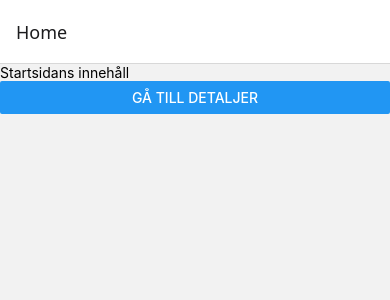
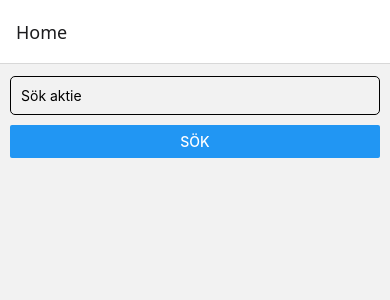
Before and after one commit to tobiaswes/AktieApp, a React Native app: screen /Home in a window 390 px wide. Shown: the top 300 px of the page. Built offline with nearby package versions, Linux system fonts and the light colour scheme.

Commit message:
Skapat en sökfunktion

```diff
--- /dev/null
+++ b/babel.config.js
@@ -0,0 +1,13 @@
+module.exports = {
+    presets: ['babel-preset-expo'],
+    plugins: [
+      ['module:react-native-dotenv', {
+        moduleName: '@env',
+        path: '.env',
+        blacklist: null,
+        whitelist: null,
+        safe: false,
+        allowUndefined: true
+      }]
+    ]
+  };
--- a/package.json
+++ b/package.json
@@ -15,6 +15,7 @@
     "expo-status-bar": "~2.0.1",
     "react": "18.3.1",
     "react-native": "0.76.9",
+    "react-native-dotenv": "^3.4.11",
     "react-native-gesture-handler": "~2.20.2",
     "react-native-reanimated": "~3.16.1",
     "react-native-safe-area-context": "4.12.0",
--- a/screens/DetailScreen.js
+++ b/screens/DetailScreen.js
@@ -4,7 +4,7 @@ import { View, Text } from 'react-native';
 export default function DetailScreen() {
   return (
     <View>
-      <Text>Detta är detaljsidan</Text>
+      <Text>Detaljsidan</Text>
     </View>
   );
 }
--- a/screens/HomeScreen.js
+++ b/screens/HomeScreen.js
@@ -1,14 +1,90 @@
-import React from 'react';
-import { View, Text, Button } from 'react-native';
+import React, { useState } from 'react';
+import {
+  View,
+  Text,
+  Button,
+  ActivityIndicator,
+  TextInput,
+  FlatList,
+  TouchableOpacity,
+  StyleSheet,
+} from 'react-native';
+import { API_KEY } from '@env';
 
 export default function HomeScreen({ navigation }) {
+  const [searchTerm, setSearchTerm] = useState('');
+  const [companies, setCompanies] = useState([]);
+  const [loading, setLoading] = useState(false);
+
+  const searchStock = () => {
+    if (!searchTerm) return;
+    setLoading(true);
+    setCompanies([]);
+
+    fetch(`https://finnhub.io/api/v1/search?q=${searchTerm}&exchange=US&token=${API_KEY}`)
+      .then(response => response.json())
+      .then(data => {
+        const results = data.result.filter(item => item.symbol && item.description);
+        setCompanies(results);
+        setLoading(false);
+      })
+      .catch(error => {
+        console.error('Fel vid sökning:', error);
+        setLoading(false);
+      });
+  };
+
+  const renderItem = ({ item }) => (
+    <TouchableOpacity
+      style={styles.item}
+      onPress={() => navigation.navigate('Details', { symbol: item.symbol })}
+    >
+      <Text style={styles.symbol}>{item.symbol}</Text>
+      <Text>{item.description}</Text>
+    </TouchableOpacity>
+  );
+
   return (
-    <View>
-      <Text>Startsidans innehåll</Text>
-      <Button
-        title="Gå till detaljer"
-        onPress={() => navigation.navigate('Details')}
+    <View style={styles.container}>
+      <TextInput
+        placeholder="Sök aktie"
+        value={searchTerm}
+        onChangeText={setSearchTerm}
+        style={styles.input}
+      />
+      <Button title="Sök" onPress={searchStock} />
+
+      {loading && <ActivityIndicator style={{ marginTop: 10 }} />}
+
+      <FlatList
+        data={companies}
+        keyExtractor={(item, index) => item.symbol + index}
+        renderItem={renderItem}
+        contentContainerStyle={{ marginTop: 20 }}
       />
     </View>
   );
 }
+
+const styles = StyleSheet.create({
+  container: {
+    padding: 10,
+    marginTop: 2,
+  },
+  input: {
+    borderWidth: 1,
+    borderColor: 'black',
+    padding: 10,
+    borderRadius: 5,
+    marginBottom: 10,
+  },
+  item: {
+    padding: 15,
+    borderBottomWidth: 1,
+    borderBottomColor: 'black',
+  },
+  symbol: {
+    fontWeight: 'bold',
+    fontSize: 16,
+  },
+});
```
Also changed, not shown: 2 other files (tests, documents, lock files or other folders).
